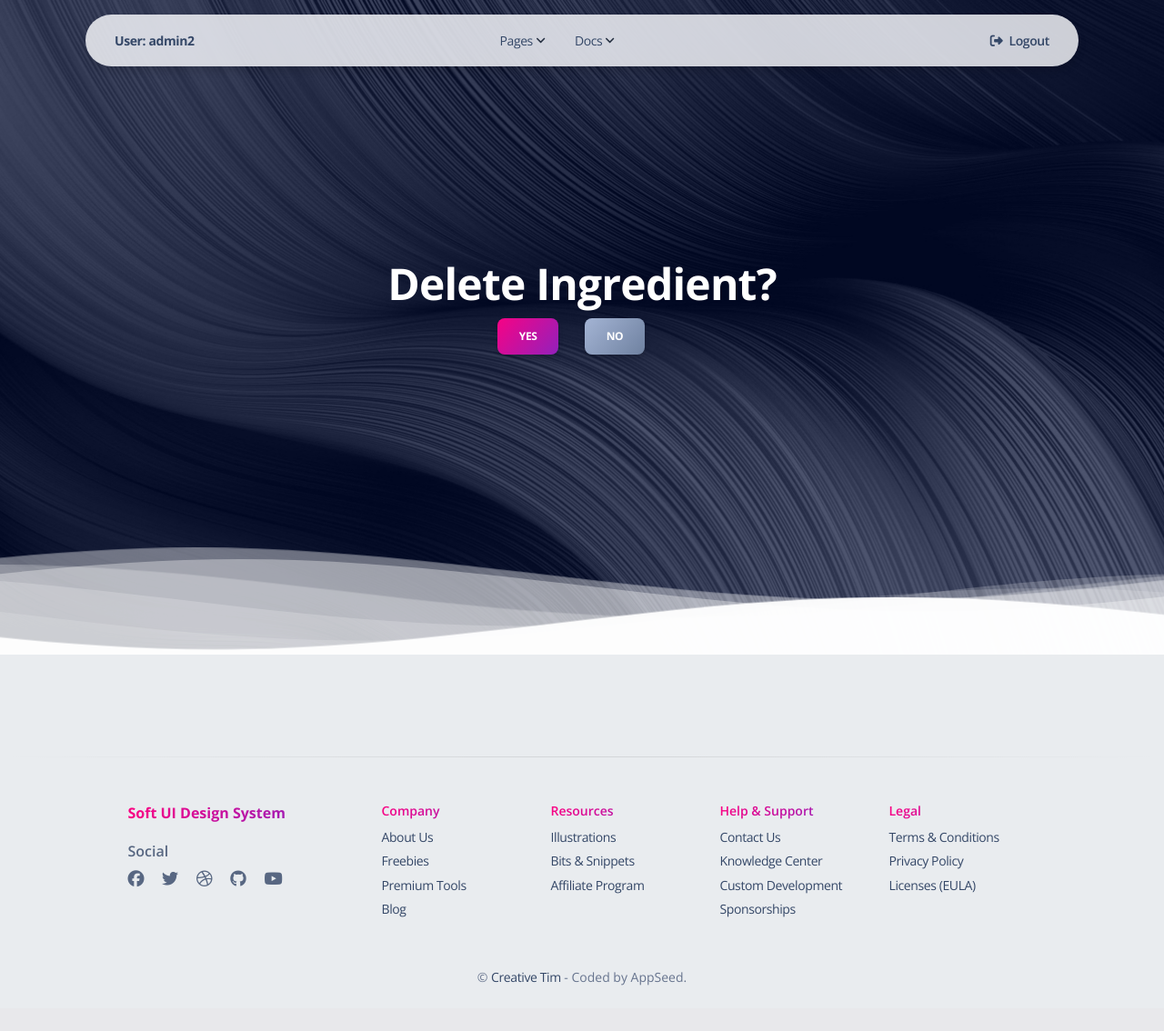
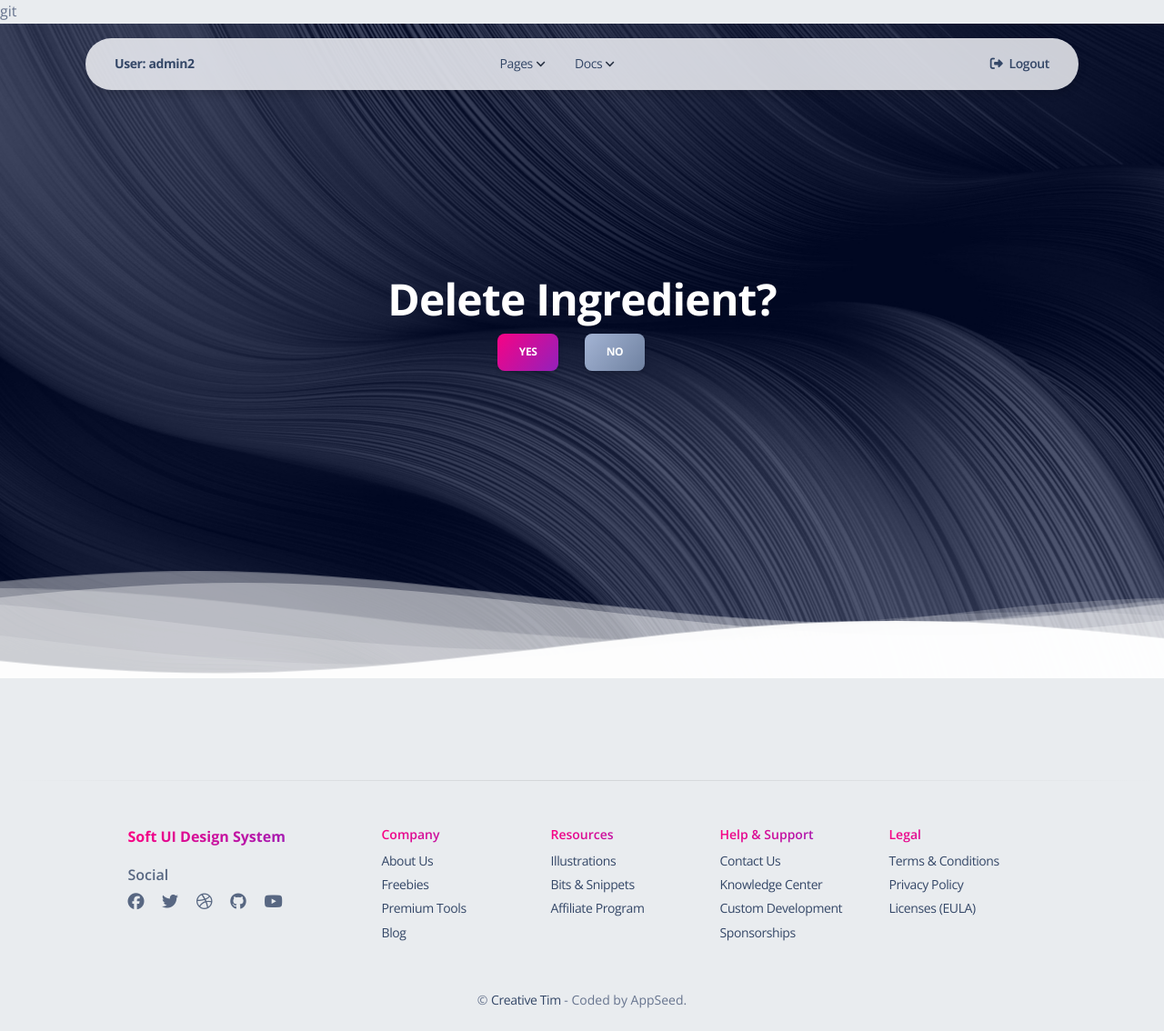
Before and after one commit to Anton-Konyk/restaurant-kitchen-service, a Django app: page /ingredients/3/delete/ in a window 1280 px wide. Shown: the whole page at 91% size. Before the commit the page ends 1084 px from the top, so only its background shows below. Run offline with Django 5.2, Linux system fonts and the light colour scheme; a user stored in the database is signed in; data comes from the database, SQL or seed files in the repository; some libraries are stand-ins or nearby versions.

```diff
--- a/templates/kitchen/ingredient_confirm_delete.html
+++ b/templates/kitchen/ingredient_confirm_delete.html
@@ -1,4 +1,4 @@
-{% extends "layouts/base_sections.html" %}
+git{% extends "layouts/base_sections.html" %}
 {% load crispy_forms_filters %}
 
 {% load static %}
```
